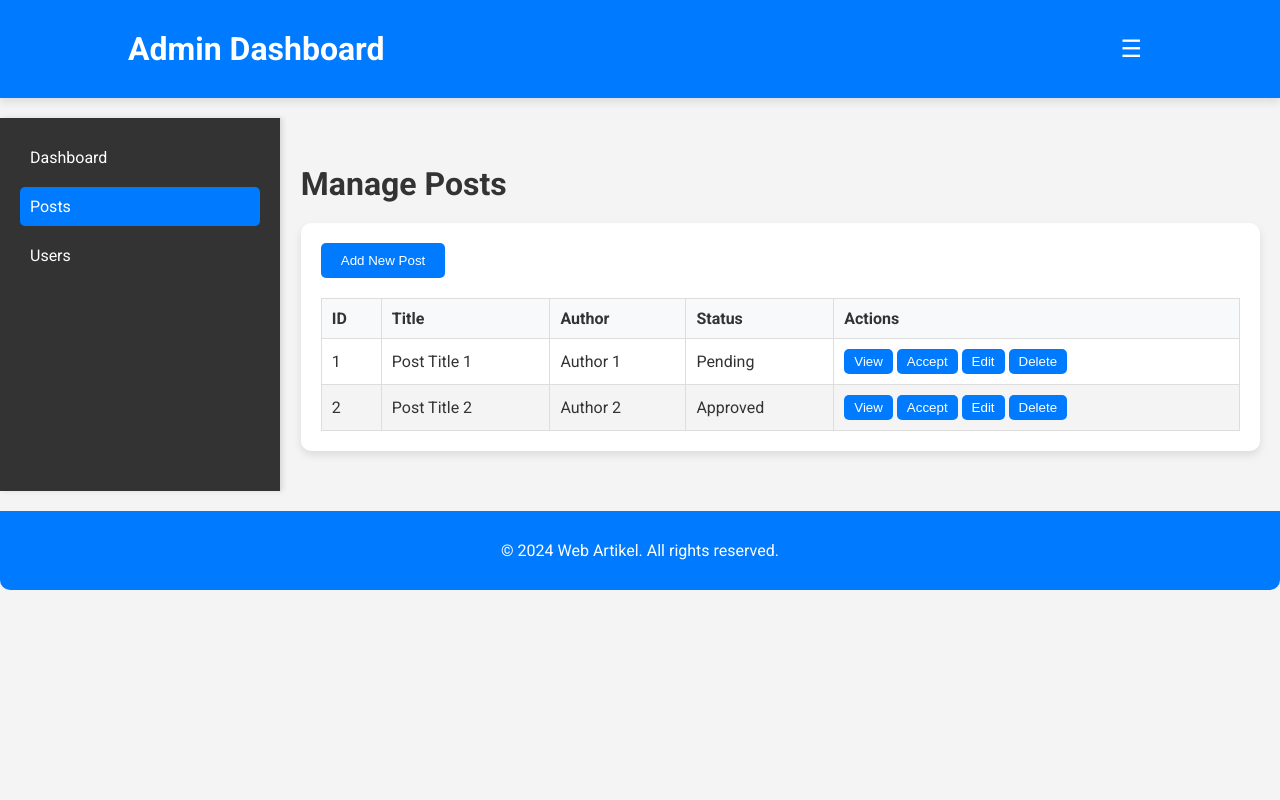
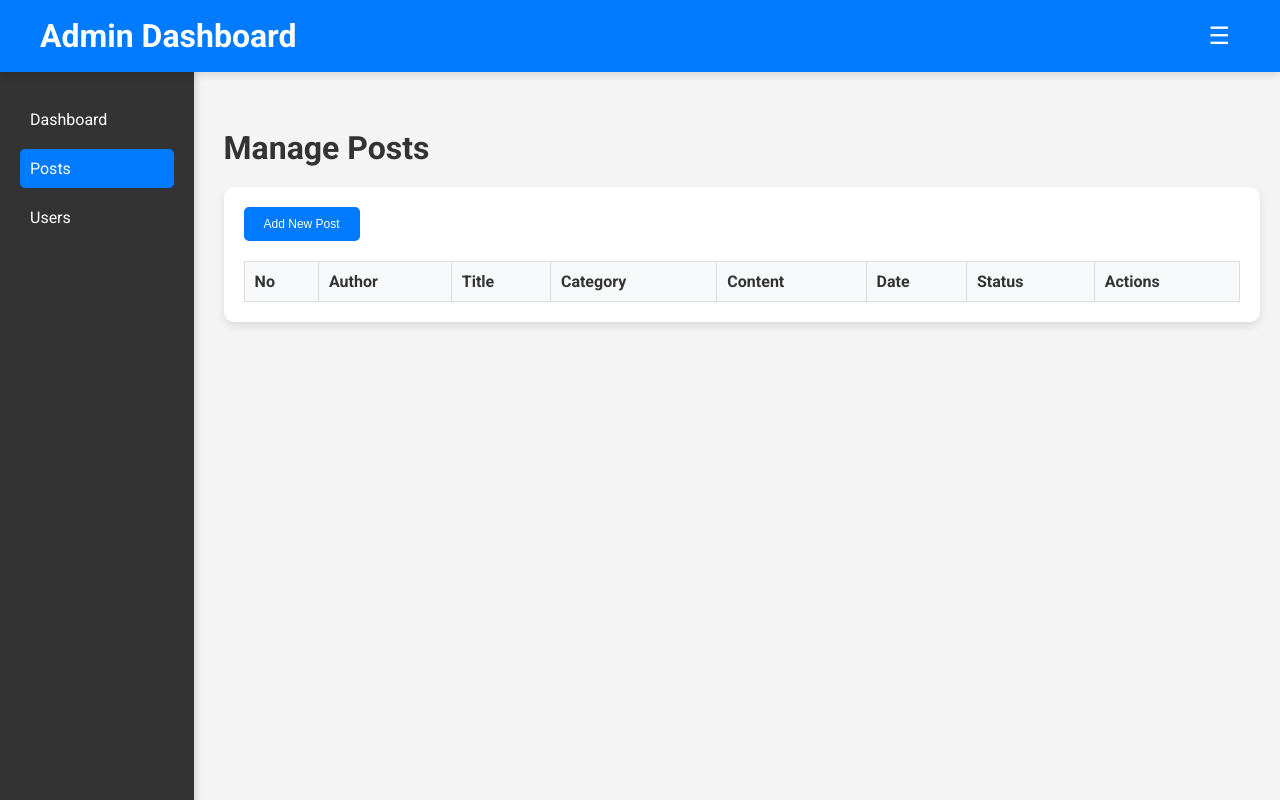
Before and after one commit to excalibur17/FactPedia, a PHP site: page /adminpage/posts.php in a window 1280 px wide. Run offline with PHP 8.4, Linux system fonts and the light colour scheme; tables that the repository leaves empty or names only in its code hold one stand-in row (values such as "Sample post"); lists and menus that the app fills with data are empty.

Commit message:
Mengintegrasikan halaman upload menambahkannya ke db dan ditampilkan di halaman admin

```diff
--- a/adminpage/admin.php
+++ b/adminpage/admin.php
@@ -5,7 +5,7 @@
     <meta name="viewport" content="width=device-width, initial-scale=1.0">
     <title>Admin Dashboard - Web Artikel</title>
     <link href="https://fonts.googleapis.com/css2?family=Roboto:wght@400;700&display=swap" rel="stylesheet">
-    <link rel="stylesheet" href="styles.css">
+    <link rel="stylesheet" href="style.css">
 </head>
 <body>
     <header>
--- /dev/null
+++ b/adminpage/function/connect.php
@@ -0,0 +1,14 @@
+<?php
+$servername = "localhost";
+$username = "root";
+$password = "";
+$dbname = "article_web";
+
+// Create connection
+$conn = new mysqli($servername, $username, $password, $dbname);
+
+// Check connection
+if ($conn->connect_error) {
+    die("Connection failed: " . $conn->connect_error);
+}
+?>
--- /dev/null
+++ b/adminpage/function/query.php
@@ -0,0 +1,6 @@
+<?php
+include 'connect.php';
+
+// Mengambil data yang masih berstatus pending untuk ditampilkan di post admin
+$sql = "SELECT * FROM trivias WHERE status = 'pending";
+$result_adm = $conn->query($sql);
--- a/adminpage/posts.php
+++ b/adminpage/posts.php
@@ -1,5 +1,13 @@
+<?php
+include 'function/connect.php';
+
+// Mengambil data yang masih berstatus pending untuk ditampilkan di post admin
+$sql = "SELECT * FROM trivias WHERE status = 'pending'";
+$result_adm = $conn->query($sql);
+?>
 <!DOCTYPE html>
 <html lang="en">
+
 <head>
     <meta charset="UTF-8">
     <meta name="viewport" content="width=device-width, initial-scale=1.0">
@@ -7,6 +15,7 @@
     <link href="https://fonts.googleapis.com/css2?family=Roboto:wght@400;700&display=swap" rel="stylesheet">
     <link rel="stylesheet" href="styles.css">
 </head>
+
 <body>
     <header>
         <div class="container">
@@ -39,20 +48,30 @@
                 <table>
                     <thead>
                         <tr>
-                            <th>ID</th>
+                            <th>No</th>
+                            <th>Author</th>
                             <th>Title</th>
-                            <th>Author</th>
+                            <th>Category</th>
+                            <th>Content</th>
+                            <th>Date</th>
                             <th>Status</th>
                             <th>Actions</th>
                         </tr>
                     </thead>
                     <tbody>
                         <!-- Contoh data post -->
+                        <?php
+                        $i = 1;
+                         ?>
+                        <?php while ($row = $result_adm->fetch_assoc()) { ?>
                             <tr>
-                            <td>1</td>
-                            <td>Post Title 1</td>
-                            <td>Author 1</td>
-                            <td>Pending</td>
+                                <td><?php echo $i++ ."."?></td>
+                                <td><?php echo htmlspecialchars($row['author']); ?></td>
+                                <td><?php echo htmlspecialchars($row['title']); ?></td>
+                                <td><?php echo htmlspecialchars($row['category']); ?></td>
+                                <td id="col-content"><?php echo htmlspecialchars($row['description']); ?></td>
+                                <td><?php echo htmlspecialchars((new DateTime($row['created_at']))->format('Y-m-d')); ?></td>
+                                <td><?php echo htmlspecialchars($row['status']); ?></td>
                                 <td>
                                     <button class="btn-action">View</button>
                                     <button class="btn-action">Accept</button>
@@ -60,33 +79,18 @@
                                     <button class="btn-action">Delete</button>
                                 </td>
                             </tr>
-                        <tr>
-                            <td>2</td>
-                            <td>Post Title 2</td>
-                            <td>Author 2</td>
-                            <td>Approved</td>
-                            <td>
-                                <button class="btn-action">View</button>
-                                <button class="btn-action">Accept</button>
-                                <button class="btn-action">Edit</button>
-                                <button class="btn-action">Delete</button> <!-- Tambahkan tombol Accept -->
-                            </td>
-                        </tr>
-                        <!-- Tambahkan data post lainnya di sini -->
+                        <?php } ?>
+
                     </tbody>
                 </table>
             </section>
         </main>
     </div>
-    <footer>
-        <div class="container">
-            <p>&copy; 2024 Web Artikel. All rights reserved.</p>
-        </div>
-    </footer>
     <script>
         document.getElementById('navToggle').addEventListener('click', function() {
             document.getElementById('navMenu').classList.toggle('show');
         });
     </script>
 </body>
+
 </html>
--- a/adminpage/styles.css
+++ b/adminpage/styles.css
@@ -12,9 +12,8 @@ a {
 }
 
 .container {
-    width: 80%;
-    margin: 0 auto;
-    padding: 20px;
+    padding: 7px 40px;
+
 }
 
 /* Header Styles */
@@ -89,16 +88,23 @@ nav {
 /* Sidebar Styles */
 .admin-container {
     display: flex;
-    margin-top: 20px;
+    margin-left: 12%; /* Adjust margin to accommodate the fixed sidebar */
+    padding: 20px;
+    flex-grow: 1;
 }
 
 aside {
-    width: 20%;
-    background: #333; /* Change sidebar background to black */
+    width: 12%;
+    height: 100vh;
+    position: fixed;
+    top: 0;
+    left: 0;
+    background: #333;
     border-right: 1px solid #ddd;
-    padding: 20px;
+    padding: 100px 20px 20px 20px;
     box-shadow: 2px 0 5px rgba(0, 0, 0, 0.1);
-    color: white; /* Change text color to white */
+    color: white;
+    overflow-y: auto;
 }
 
 aside ul {
@@ -127,12 +133,13 @@ aside ul li a.active {
 
 /* Main Content Styles */
 main {
-    width: 80%;
-    padding: 20px;
+    width: 100%;
+    padding: 10px 0 0 50px;
 }
 
 main h2 {
     font-size: 2em;
+    padding-top: 0;
     margin-bottom: 20px;
 }
 
@@ -189,20 +196,28 @@ table {
 }
 
 table, th, td {
+    vertical-align: top;
     border: 1px solid #ddd;
 }
 
-th, td {
-    padding: 10px;
+td {
+    padding: 10px 2px 10px 10px;
     text-align: left;
+    font-size: 12px;
 }
 
 th {
     background: #f8f9fa;
+    padding: 10px 5px 10px 10px;
+    text-align: left;
 }
 
 tr:nth-child(even) {
     background: #f4f4f4;
+}
+
+#col-content{
+    max-width: 350px;
 }
 
 button {
@@ -213,7 +228,10 @@ button {
     border-radius: 5px;
     cursor: pointer;
     transition: background 0.3s;
+    font-size: 12px;
 }
+
+
 
 button:hover {
     background: #0056b3;
--- a/proses/login.php
+++ b/proses/login.php
@@ -14,7 +14,7 @@ if ($_SERVER["REQUEST_METHOD"] == "POST") {
         $row = $result->fetch_assoc();
         if (password_verify($hashed_password, $row['password'])) {
             $_SESSION['user_id'] = $row['id'];
-            header("Location: add_article.php");
+            header("Location: upload.php");
         } else {
             echo "Invalid password";
         }
```
Also changed, not shown: adminpage/settings.php (+4 -4 lines), proses/upload.php (+15 -4 lines), css/upload.css (renamed from css/add.css), proses/uploads/rival.jpg (added), proses/uploads/zidane.jpg (added), 1 other file. Lines whose indentation alone changed are shown as unchanged.
